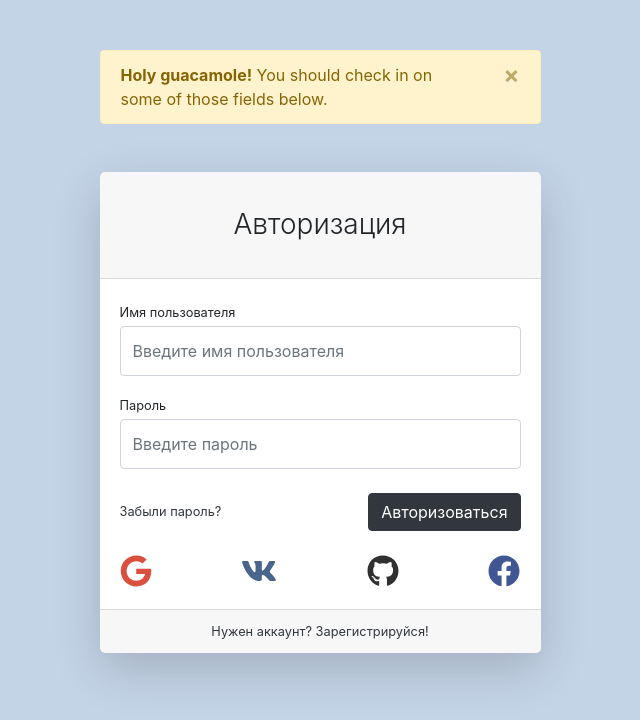
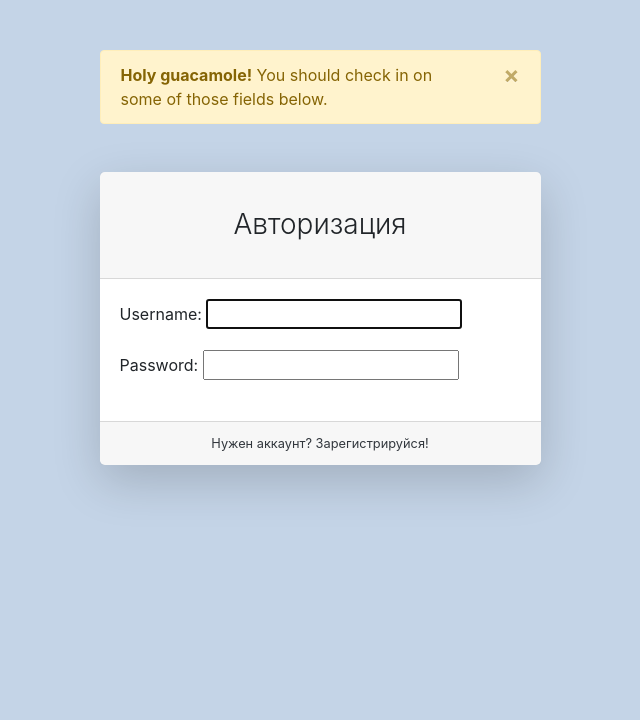
Before and after one commit to alterock2/My_django, a Django app: page /users/login/ in a window 1280 px wide. Shown: the top 720 px of the page, without its empty margins (320-960 px from the left). Run offline with Django 4.2, Linux system fonts and the light colour scheme; some libraries are stand-ins or nearby versions.

Commit message:
авторизация, начало

```diff
--- /dev/null
+++ b/store/users/forms.py
@@ -0,0 +1,6 @@
+from django.contrib.auth.forms import AuthenticationForm
+from users.models import User
+class UserLoginForm(AuthenticationForm):
+    class Meta:
+        model = User
+        fields = ('username', 'password')
--- a/store/users/templates/users/login.html
+++ b/store/users/templates/users/login.html
@@ -17,35 +17,36 @@
                                 <div class="card-header"><h3 class="text-center font-weight-light my-4">Авторизация</h3>
                                 </div>
                                 <div class="card-body">
-                                    <form>
-                                        <div class="form-group">
-                                            <label class="small mb-1" for="inputEmailAddress">Имя пользователя</label>
-                                            <input class="form-control py-4" id="inputEmailAddress" type="text"
-                                                   placeholder="Введите имя пользователя"/>
-                                        </div>
-                                        <div class="form-group">
-                                            <label class="small mb-1" for="inputPassword">Пароль</label>
-                                            <input class="form-control py-4" id="inputPassword" type="password"
-                                                   placeholder="Введите пароль"/>
-                                        </div>
-                                        <div class="form-group d-flex align-items-center justify-content-between mt-4 mb-0">
-                                            <a class="small" href="#">Забыли пароль?</a>
-                                            <input class="btn btn-primary" type="submit" value="Авторизоваться">
-                                        </div>
-                                        <div class="form-group d-flex align-items-center justify-content-between mt-4 mb-0">
-                                            <a href="#">
-                                                <i class="fab fa-google fa-2x" style="color: #d9503e;"></i>
-                                            </a>
-                                            <a href="#">
-                                                <i class="fab fa-vk fa-2x" style="color: #4a658b;"></i>
-                                            </a>
-                                            <a href="#">
-                                                <i class="fab fa-github fa-2x" style="color: #303030;"></i>
-                                            </a>
-                                            <a href="#">
-                                                <i class="fab fa-facebook fa-2x" style="color: #405794;"></i>
-                                            </a>
-                                        </div>
+                                    <form action="">
+                                        {{form.as_p}}
+<!--                                        <div class="form-group">-->
+<!--                                            <label class="small mb-1" for="inputEmailAddress">Имя пользователя</label>-->
+<!--                                            <input class="form-control py-4" id="inputEmailAddress" type="text"-->
+<!--                                                   placeholder="Введите имя пользователя"/>-->
+<!--                                        </div>-->
+<!--                                        <div class="form-group">-->
+<!--                                            <label class="small mb-1" for="inputPassword">Пароль</label>-->
+<!--                                            <input class="form-control py-4" id="inputPassword" type="password"-->
+<!--                                                   placeholder="Введите пароль"/>-->
+<!--                                        </div>-->
+<!--                                        <div class="form-group d-flex align-items-center justify-content-between mt-4 mb-0">-->
+<!--                                            <a class="small" href="#">Забыли пароль?</a>-->
+<!--                                            <input class="btn btn-primary" type="submit" value="Авторизоваться">-->
+<!--                                        </div>-->
+<!--                                        <div class="form-group d-flex align-items-center justify-content-between mt-4 mb-0">-->
+<!--                                            <a href="#">-->
+<!--                                                <i class="fab fa-google fa-2x" style="color: #d9503e;"></i>-->
+<!--                                            </a>-->
+<!--                                            <a href="#">-->
+<!--                                                <i class="fab fa-vk fa-2x" style="color: #4a658b;"></i>-->
+<!--                                            </a>-->
+<!--                                            <a href="#">-->
+<!--                                                <i class="fab fa-github fa-2x" style="color: #303030;"></i>-->
+<!--                                            </a>-->
+<!--                                            <a href="#">-->
+<!--                                                <i class="fab fa-facebook fa-2x" style="color: #405794;"></i>-->
+<!--                                            </a>-->
+<!--                                        </div>-->
                                     </form>
                                 </div>
                                 <div class="card-footer text-center">
--- a/store/users/views.py
+++ b/store/users/views.py
@@ -1,8 +1,22 @@
 from django.shortcuts import render
+from users.models import User
+from users.forms import UserLoginForm
+from django.contrib import auth
 
 # Create your views here.
 def login(request):
-    return render(request, 'users/login.html')
+    if request.method == 'POST':
+        form = UserLoginForm(data=request.POST)
+        if form.is_valid():
+            username = request.POST["username"]
+            password = request.POST['password']
+            user = auth.authenticate(username=username, password=password)
+            if user:
+                auth.login(request, user)
+    else:
+        form = UserLoginForm()
+        context = {'form':  form}
+    return render(request, 'users/login.html', context)
 
 def registration(request):
     return render(request, 'users/registration.html')
```
